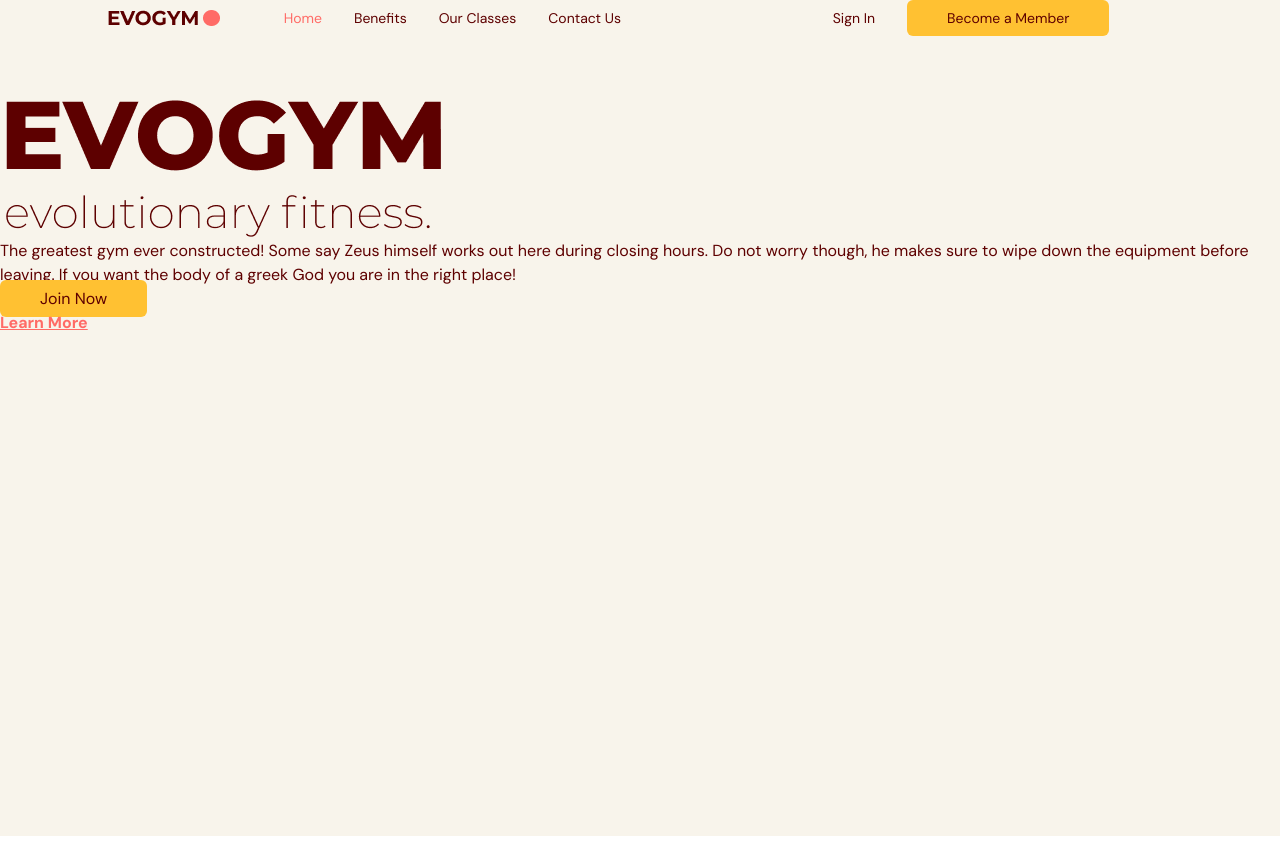
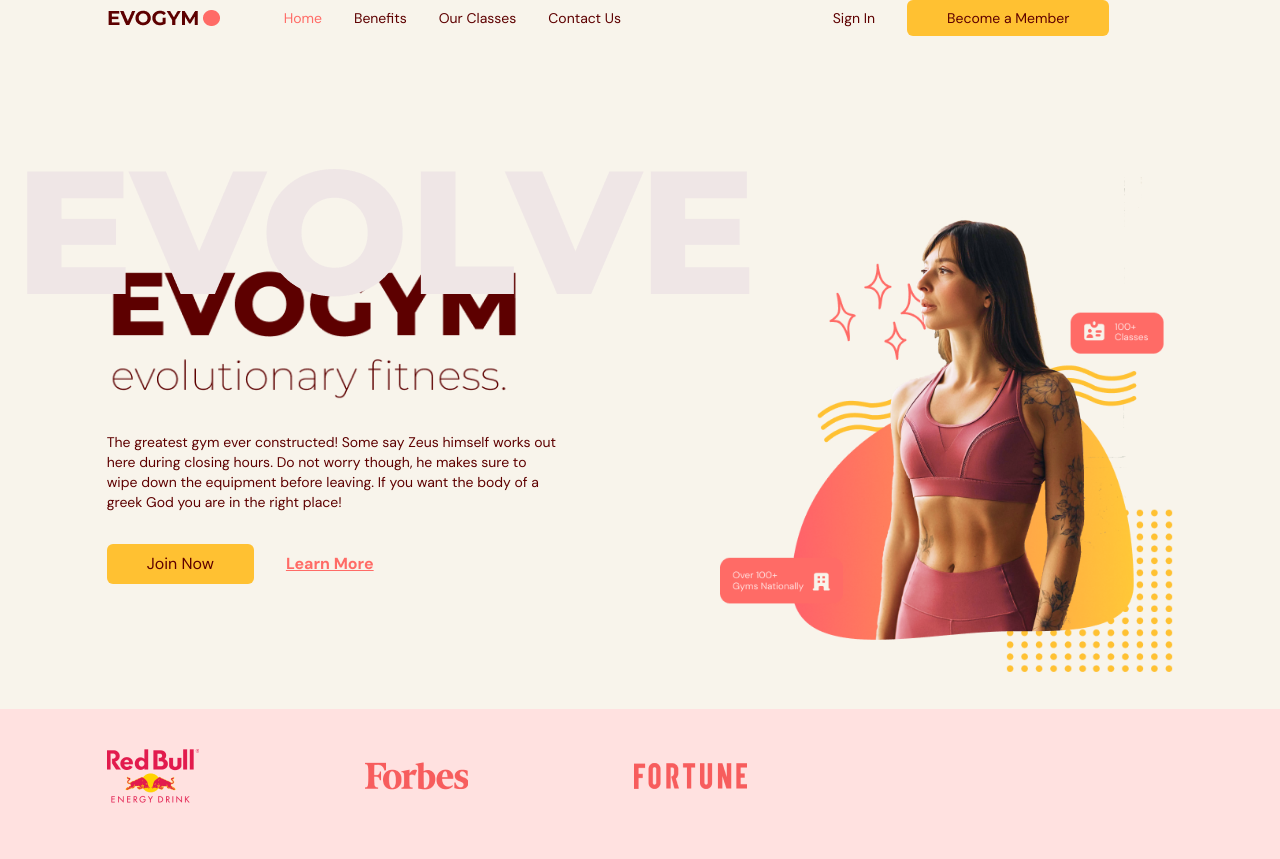
Before and after one commit to James-Muralles/gym-typescript, a React (Vite) app: page / in a window 1280 px wide. Before the commit the page ends 836 px from the top, so only its background shows below. Built offline with nearby package versions, Linux system fonts and the light colour scheme.

Commit message:
finished images on home

```diff
--- a/src/scenes/home/index.tsx
+++ b/src/scenes/home/index.tsx
@@ -15,7 +15,7 @@
 }
 
 const Home = ({setSelectedPage}: Props) => {
-    const isAboveMediumScreens = useMediaQuery("min-width: 1060px")
+    const isAboveMediumScreens = useMediaQuery("(min-width: 1060px)")
 
   return (
     <section
@@ -23,23 +23,23 @@
     className="gap-16 bg-gray-20 py-10 md:h-full md:pb-0"
     >
         {/* IMAGE AND MAIN HEADER */}
-        <div>
+        <div className="md:flex mx-auto w-5/6 items-center justify-center md:h-5/6">
             {/* MAIN HEADER */}
-            <div>
+            <div className="z-10 mt-32 md:basis-3/5">
                 {/* HEADINGS */}
-                <div>
-                    <div>
-                        <div>
+                <div className="md: -mt-20">
+                    <div className="relative">
+                        <div className="before:absolute before:-top-20 before:-left-20 before:-z[-1] md:before:content-evolvetext">
                             <img src={HomePageText} alt="home-page-text" />
                         </div>
                     </div>
-                    <p>
+                    <p className="mt-8 text-sm">
                         The greatest gym ever constructed! Some say Zeus himself works out here during closing hours. Do not worry though, he makes sure to wipe down the equipment before leaving. If you want the body of a greek God you are in the right place!
                     </p>
                 </div>
 
                 {/* ACTIONS */}
-                <div>
+                <div className="mt-8 flex items-center gap-8">
                     <ActionButton setSelectedPage={setSelectedPage}>
                         Join Now
                     </ActionButton>
@@ -54,13 +54,27 @@
                 </div>
             </div>
             {/* IMAGE */}
-            <div>
+                <div className="flex basis-3/5 justify-center md:z-10 md:ml-40 md:mt-16 md:justify-items-end">
+                    <img alt="home-pageGraphic" src={HomePageGraphic}/>
+                </div>
+        </div>
+        {/* SPONSORS */}
 
+        {isAboveMediumScreens &&(
+            <div className="h-[150px] w-full bg-primary-100 py-10">
+                <div className="mx-auto w-5/6">
+                    <div className="flex w-3/5 items-center justify-between gap-8">
+                        <img src={SponsorRedBull} alt="redbull-sponsor " />
+                        <img src={SponsorForbes} alt="forbes-sponsor " />
+                        <img src={SponsorFortune} alt="fortune-sponsor " />
+                    </div>
+                </div>
             </div>
-        </div>
+
+        )}
 
     </section>
-  )
-}
+  );
+};
 
 export default Home
```
